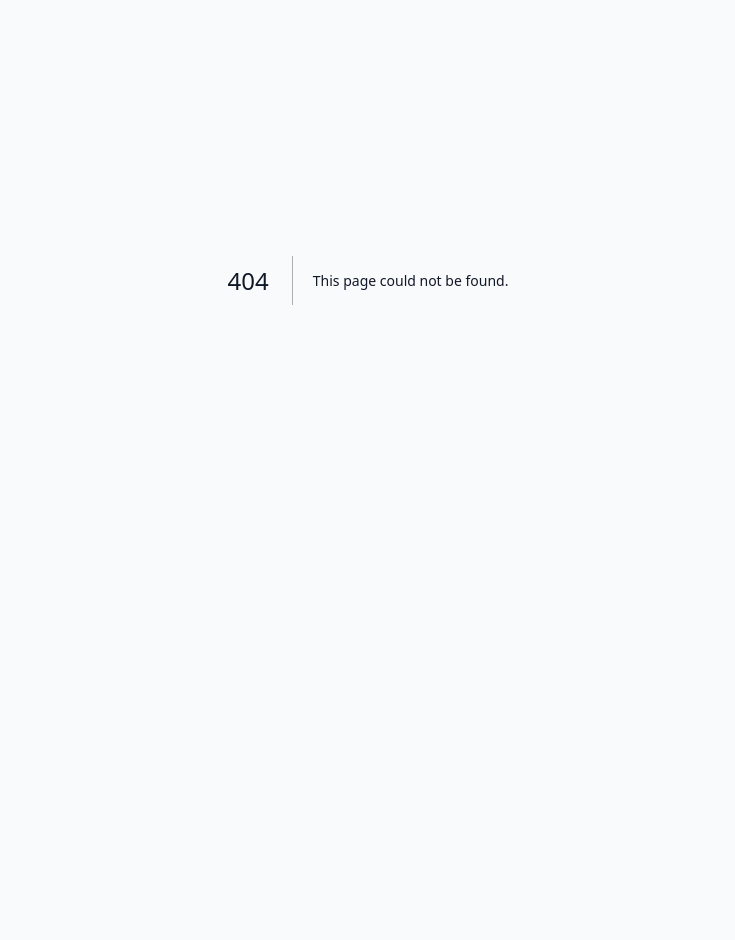
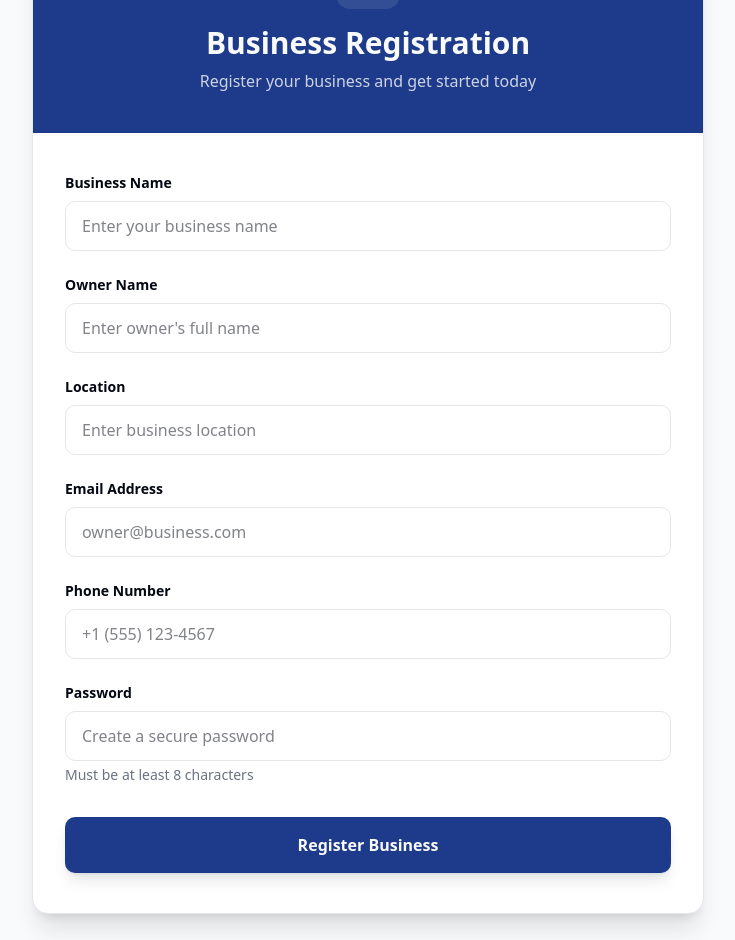
Before and after one commit to Stat3132/Schedule-It, a Next.js app in the folder Frontend/schedulefrontend/: page /registerbusiness in a window 1280 px wide. Before the commit this address had no page. Shown: the part 120-1060 px from the top of the page, without its empty margins (272-1007 px from the left). Before the commit the page ends 800 px from the top, so only its background shows below. Built offline with nearby package versions, Linux system fonts and the light colour scheme.

Commit message:
Working on the business creation, authentication and onboarding process.

```diff
--- a/Frontend/schedulefrontend/src/app/employerregistration/page.tsx
+++ b/Frontend/schedulefrontend/src/app/employerregistration/page.tsx
@@ -118,9 +118,9 @@ import { useRouter } from "next/navigation";
             </div>
 
             <p className="mt-6 text-center text-sm text-muted-foreground">
-              Registering a new corporation?{" "}
-              <Link href="/registercorporation" className="text-primary hover:underline">
-                Register new corporation
+              Registering a new business?{" "}
+              <Link href="/registerbusiness" className="text-primary hover:underline">
+                Register new business
               </Link>
             </p>
           </form>
--- a/Frontend/schedulefrontend/src/app/registercorporation/page.tsx
+++ b/Frontend/schedulefrontend/src/app/registerbusiness/page.tsx
@@ -2,7 +2,7 @@
 import { useState } from 'react';
 import { Building2 } from 'lucide-react';
 
-export default function CorporationRegistration() {
+export default function RegisterBusiness() {
   const [formData, setFormData] = useState({
     businessName: '',
     ownerName: '',
@@ -36,7 +36,7 @@ export default function CorporationRegistration() {
               </div>
             </div>
             <h1 className="text-3xl font-bold text-primary-foreground text-center">
-              Corporation Registration
+              Business Registration
             </h1>
             <p className="text-primary-foreground/80 text-center mt-2">
               Register your business and get started today
@@ -148,7 +148,7 @@ export default function CorporationRegistration() {
               type="submit"
               className="w-full mt-8 bg-primary text-primary-foreground py-4 rounded-lg font-semibold hover:opacity-90 transition-opacity shadow-lg hover:shadow-xl"
             >
-              Register Corporation
+              Register Business
             </button>
           </form>
         </div>
--- a/Frontend/schedulefrontend/src/app/signup/page.tsx
+++ b/Frontend/schedulefrontend/src/app/signup/page.tsx
@@ -38,7 +38,7 @@ export default function SignUp() {
           email: formData.email,
           password: formData.password,
           options: {
-            emailRedirectTo: `${process.env.NEXT_PUBLIC_SITE_URL}/addcorptouser`,
+            emailRedirectTo: `${process.env.NEXT_PUBLIC_SITE_URL}/business-selection`,
             data: {
             first_name: formData.firstName,
             last_name: formData.lastName,
```
Also changed, not shown: Frontend/schedulefrontend/src/app/business-selection/page.tsx (renamed from Frontend/schedulefrontend/src/app/addcorptouser/page.tsx), Frontend/schedulefrontend/src/app/employeronboarding/business/page.tsx (added), Frontend/schedulefrontend/src/app/employeronboarding/location/page.tsx (added), Frontend/schedulefrontend/src/app/employeronboarding/review/page.tsx (added), Frontend/schedulefrontend/src/app/employeronboarding/roles/page.tsx (added), Frontend/schedulefrontend/src/app/employeronboarding/schedulesettings/page.tsx (added), Frontend/schedulefrontend/src/app/employeronboarding/start/page.tsx (added), Frontend/schedulefrontend/src/app/employeronboarding/team/page.tsx (added), Frontend/schedulefrontend/src/app/employeronboarding/verify/page.tsx (added).
